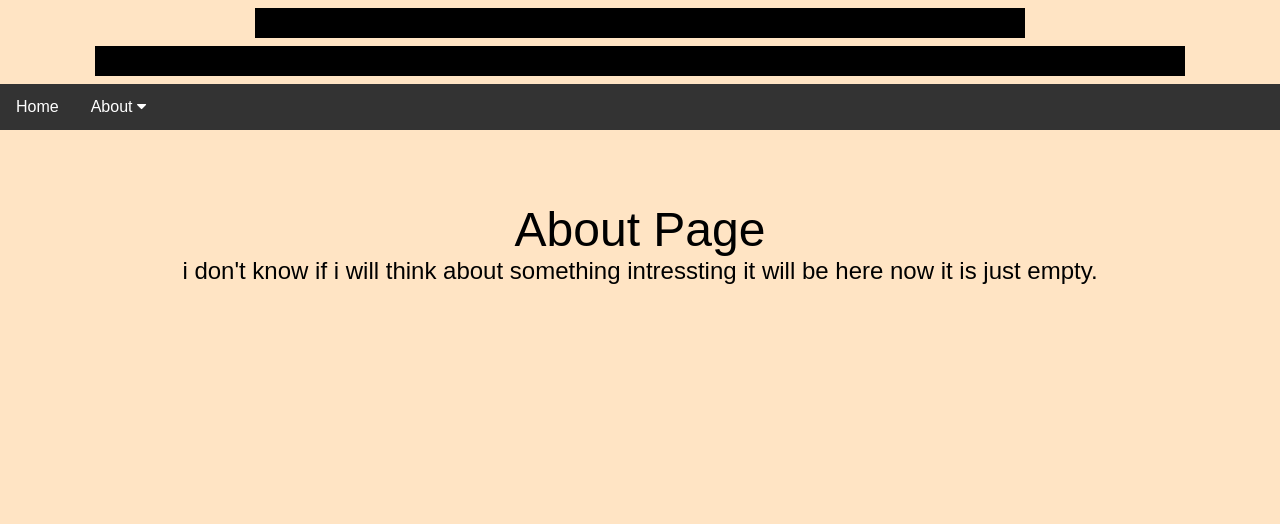
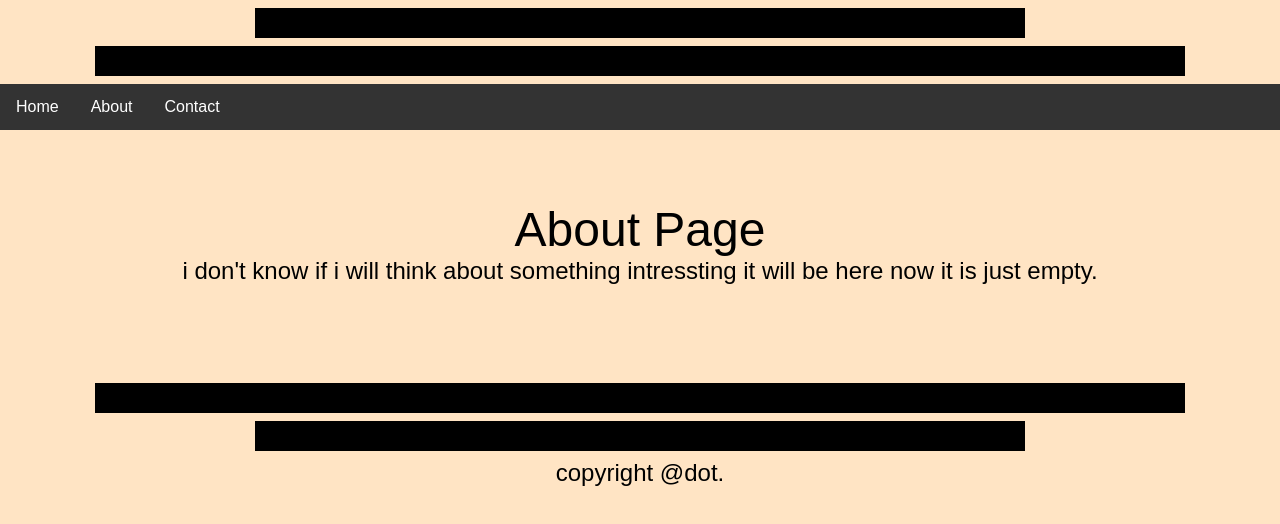
Before and after one commit to iamthesimp/website, a plain HTML site: page About.html in a window 1280 px wide. Drawn offline with Linux system fonts and the light colour scheme.

Commit message:
Update About.html

```diff
--- a/About.html
+++ b/About.html
@@ -73,11 +73,11 @@
 
         <div class="navbar">
           <a href="index.html">Home</a>
-          <div class="subnav">
-            <button class="subnavbtn">About <i class="fa fa-caret-down"></i></button>
-            <div class="subnav-content">
-              <a href="About.html">About</a>
-            </div>
+          <div class="navbar">
+           <a href="About.html">About</a>
+        <div class="navbar"><a href="contact.html">Contact</a></div>
+
+        </div>
             </div>
             </div>
 
@@ -89,7 +89,12 @@
             <center><font size=7 color=black>About Page</font></center>
             <center><font size=5 color=black>i don't know if i will think about something intressting it will be here now it is just empty.</font></center>
 
+        <br><br><br><br><br>
 
+              <hr color="black" size=30% width=85%><hr color="black" size=30% width=60%>
+
+              <center><font size=5 color="black">copyright @dot.</font></center>
+          <br><br><br>
 
           </body>
 </html>
```
